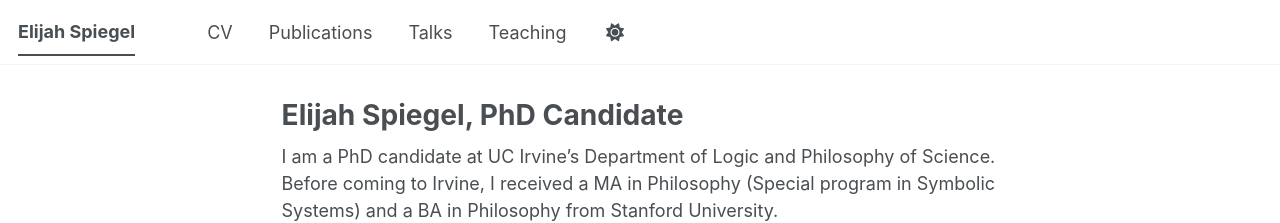
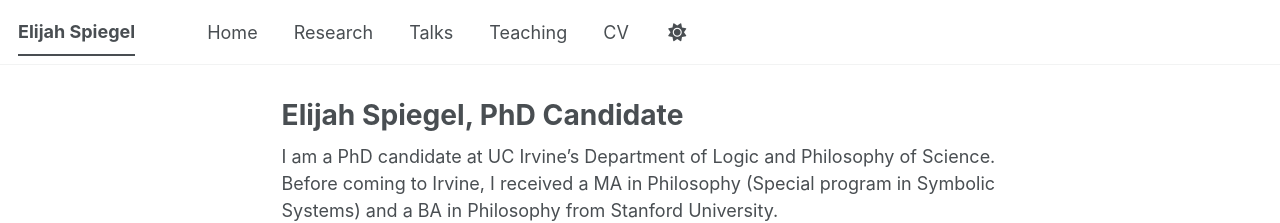
Before and after one commit to elijahspiegel/elijahspiegel.github.io, a Jekyll site: the page built from _pages/about.md, in a window 1280 px wide. Shown: the top 223 px of the page. Built offline with Jekyll 4.4.1, drawn with Linux system fonts in a browser that asks for light colours; a style sheet for code colours, icons or effects is not loaded.

Commit message:
Update navigation.yml

```diff
--- a/_data/navigation.yml
+++ b/_data/navigation.yml
@@ -9,17 +9,20 @@
 
 main:
 
-  - title: "CV"
-    url: /cv/
+  - title: "Home"
+    url: /
 
-  - title: "Publications"
-    url: /publications/
+  - title: "Research"
+    url: /research/
 
   - title: "Talks"
     url: /talks/
 
   - title: "Teaching"
     url: /teaching/
+
+  - title: "CV"
+    url: /cv/
 
 
 
```
